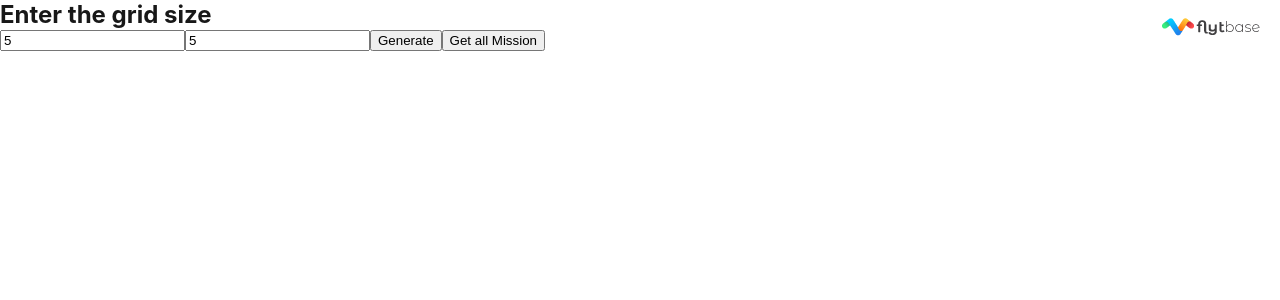
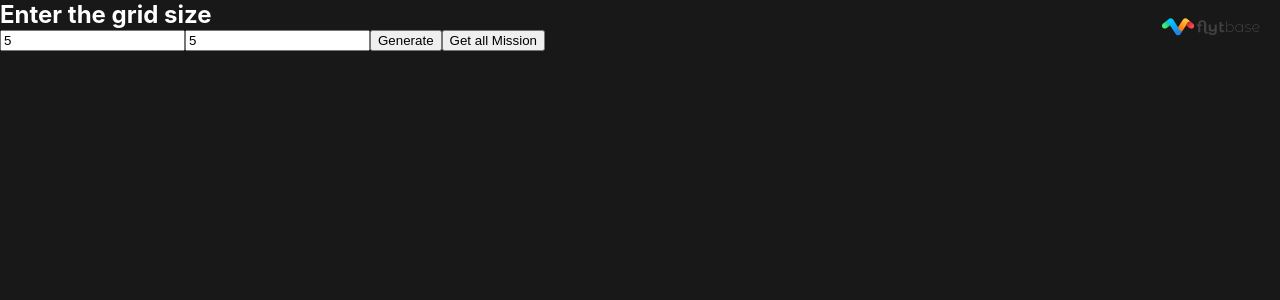
Before and after one commit to prophet1996/dronePathReact, a Next.js app: page / in a window 1280 px wide. Shown: the top 300 px of the page. Built offline with nearby package versions, Linux system fonts and the light colour scheme.

Commit message:
feat: dark theme

```diff
--- a/components/Grid/_styles.ts
+++ b/components/Grid/_styles.ts
@@ -28,12 +28,14 @@ export const DronePathButton = styled.span`
   border: none;
   border-radius: 2px;
   position: absolute;
-  bottom: 5%;
-  right: 5%;
+  bottom: 0;
+  right: 0;
   padding: 0.5em;
   z-index: 1000;
   font-size: smaller;
   cursor: default;
+  margin-right: 1em;
+  margin-bottom: 2em;
 `;
 
 export const DronePathDirButton = styled.button`
--- a/styles/global.jsx
+++ b/styles/global.jsx
@@ -15,6 +15,8 @@ export default () => (
       html,
       body,
       #__next {
+        height: 100%;
+        width: 100%;
       }
       body {
         margin: 0;
--- a/styles/pages/index.ts
+++ b/styles/pages/index.ts
@@ -3,6 +3,7 @@ import styled from "styled-components";
 export const AppWrapper = styled.div`
   background: ${props => props.theme.background};
   color: ${props => props.theme.body};
+  min-height: 100vh;
 `;
 
 export const GridHeading = styled.h2`
--- a/theme/theme.ts
+++ b/theme/theme.ts
@@ -28,6 +28,6 @@ const themeDark = {
   cardColor: cardWhite
 };
 
-const theme = (mode: string) => (mode === "dark" ? themeDark : themeLight);
+const theme = (mode: string) => (!(mode === "dark") ? themeDark : themeLight);
 
 export default theme;
```
